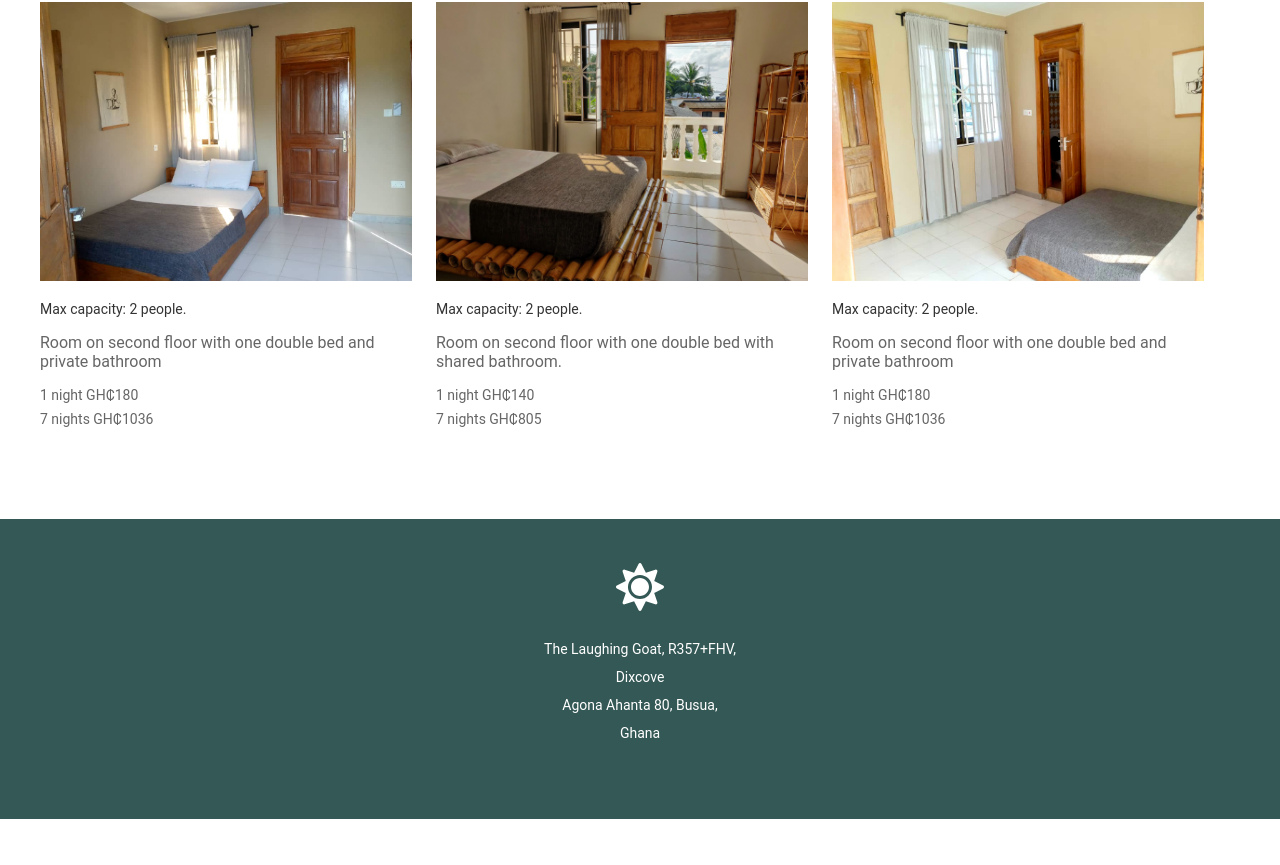
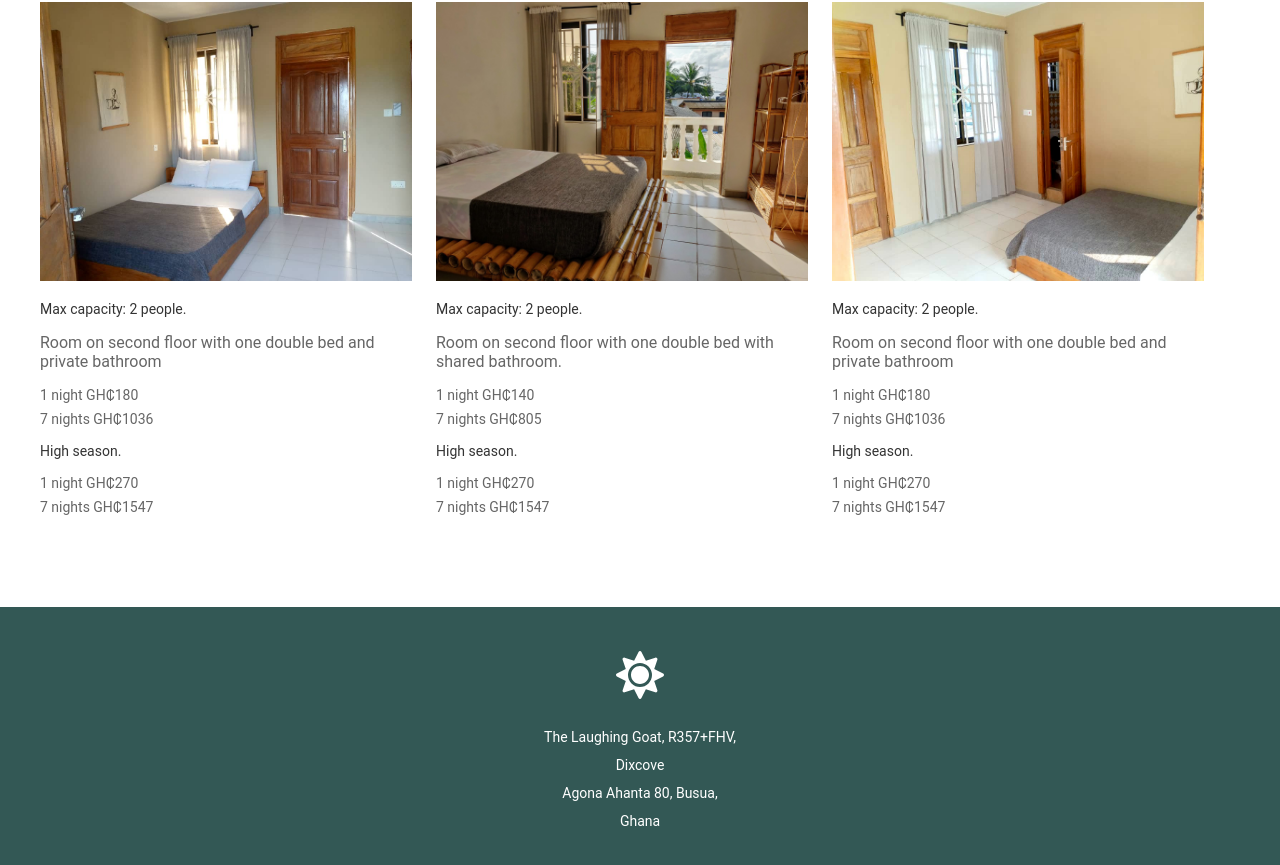
Before and after one commit to Banzaci/laughinggoat, a React (Create React App) app: page /rooms in a window 1280 px wide. Shown: the part 598-1463 px from the top of the page. Before the commit the page ends 1417 px from the top, so only its background shows below. Built offline with nearby package versions, Linux system fonts and the light colour scheme.

Commit message:
Update prices

```diff
--- a/src/pages/components/ThreeImages.tsx
+++ b/src/pages/components/ThreeImages.tsx
@@ -64,8 +64,7 @@ export interface TextImages {
   ingress: string,
   capacity: string,
   price: number,
-  priceHighSeason?: number,
-  highSeasonDates?: string,
+  priceHighSeason: number,
   priceSurfcampWeek: number,
   priceSurfcampWeekend: number,
   rooms?: boolean;
@@ -82,7 +81,7 @@ const calculatePriceWithDiscount = (price: number, no:number) => Math.round(pric
 
 const calculatePriceWithSurfcamp = (price: number, priceSurfcampWeek: number, no:number) => calculatePriceWithDiscount(price, no) + priceSurfcampWeek;
 
-const TextImageBlock = ({ image, ingress, capacity, price, rooms, surfcamp, priceSurfcampWeek, priceSurfcampWeekend }: TextImages, index:number) => {
+const TextImageBlock = ({ image, ingress, capacity, price, rooms, surfcamp, priceSurfcampWeek, priceSurfcampWeekend, priceHighSeason }: TextImages, index:number) => {
   return (
     <TextImageConatiner key={ index }>
       <ImageWrapper>
@@ -92,6 +91,9 @@ const TextImageBlock = ({ image, ingress, capacity, price, rooms, surfcamp, pric
       <Ingress>{ ingress }</Ingress>
       { rooms && <Price>1 night GH₵{ price }</Price>}
       { rooms && <WeeklyPrice>7 nights GH₵{ calculatePriceWithDiscount(price, 7)}</WeeklyPrice>}
+      <Text>High season.</Text>
+      { rooms && <Price>1 night GH₵{ priceHighSeason }</Price>}
+      { rooms && <WeeklyPrice>7 nights GH₵{ calculatePriceWithDiscount(priceHighSeason, 7)}</WeeklyPrice>}
       { surfcamp && <Price>GH₵{ calculatePriceWithSurfcamp(price, priceSurfcampWeekend, 2)  } surf package weekend (3 days of surfing and 2 nights of accomondation.).</Price>}
       { surfcamp && <Price>GH₵{ calculatePriceWithSurfcamp(price, priceSurfcampWeek, 7) } surf package week (6 days) days of surfing and 7 nights of accomondation.</Price>}
     </TextImageConatiner>
```
